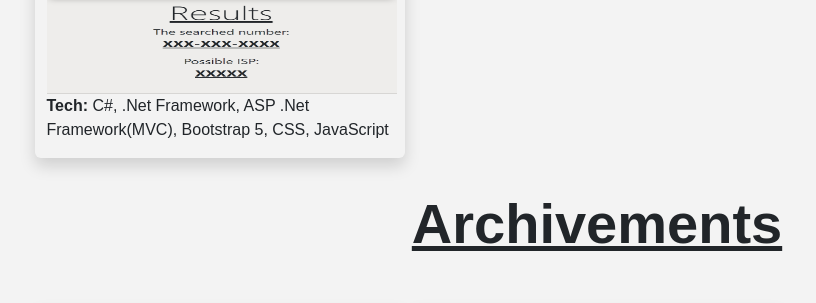
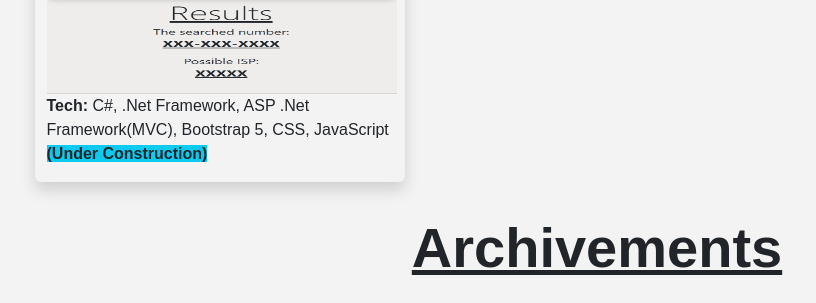
Before and after one commit to MadubanyaT/MadubanyaT.github.io, a plain HTML site: page index.html in a window 1280 px wide. Shown: the part 1790-2093 px from the top of the page, without its empty margins (43-859 px from the left). Drawn offline with Linux system fonts and the light colour scheme; a web font is replaced by a local one.

Commit message:
update the carrier tile

```diff
--- a/index.html
+++ b/index.html
@@ -96,7 +96,7 @@
                     <img class="img-th" src="images/CarrierLookUp.png" alt="CarrierLookUp" />
                     <p class="fs-6">
                         <span class="fw-bold">Tech:</span> C#, .Net Framework, ASP .Net Framework(MVC), Bootstrap
-                        5, CSS, JavaScript
+                        5, CSS, JavaScript <b class="bg-info">(Under Construction)</b>
                     </p>
                 </a>
             </span>
```
